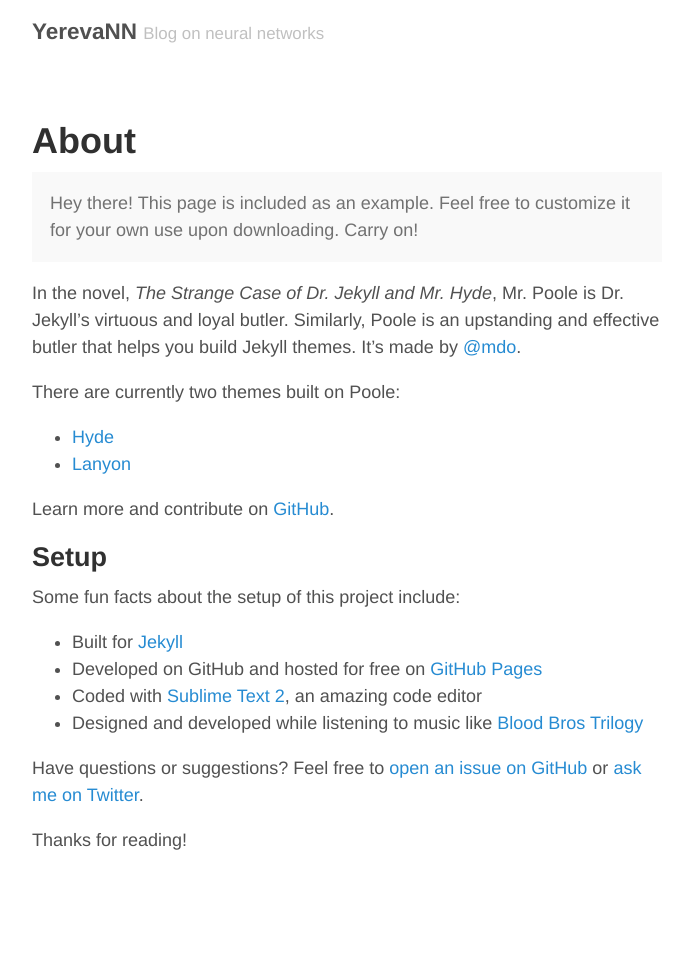
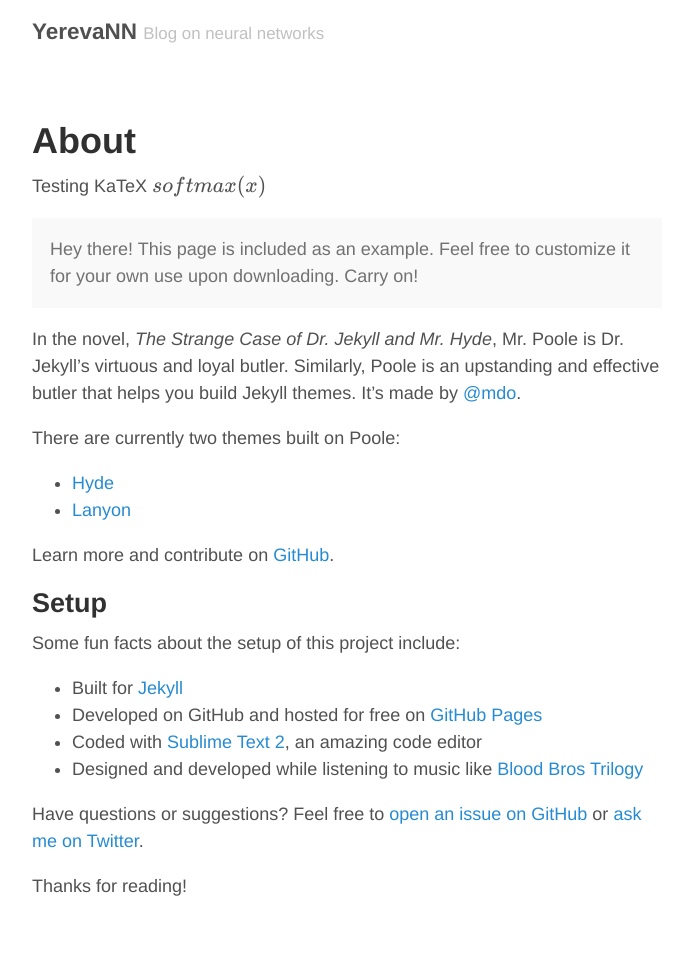
Before and after one commit to YerevaNN/yerevann.github.io, a Jekyll site: the page built from about.md, in a window 1280 px wide. Shown: the whole page, without its empty margins (293-983 px from the left). Built offline with Jekyll 4.4.1, drawn with Linux system fonts in a browser that asks for light colours; nearby versions of some CDN libraries; comment, search, counter and statistics services are not loaded; before the commit the page ends 926 px from its top, so only the background shows below that.

Commit message:
Update about.md

```diff
--- a/about.md
+++ b/about.md
@@ -2,6 +2,10 @@
 layout: page
 title: About
 ---
+
+Testing KaTeX
+$$softmax(x)$$
+
 
 <p class="message">
   Hey there! This page is included as an example. Feel free to customize it for your own use upon downloading. Carry on!
```
